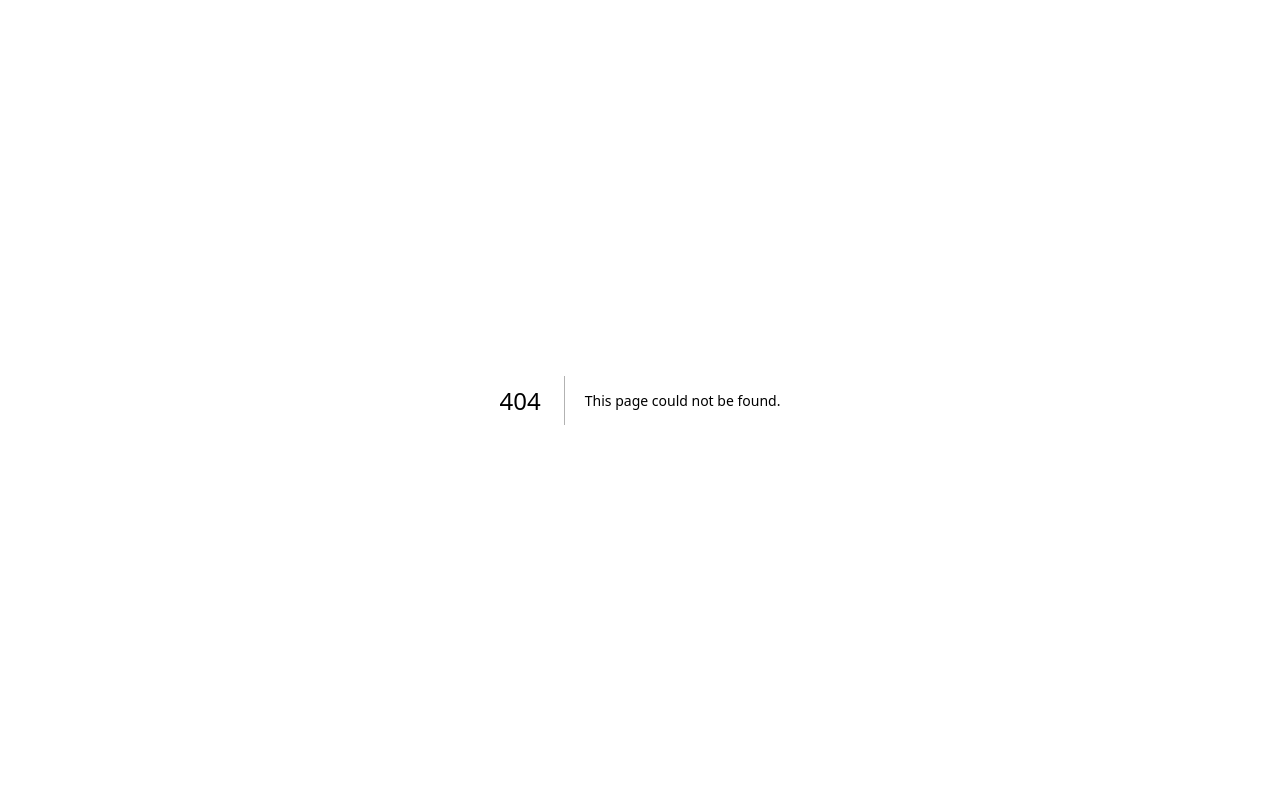
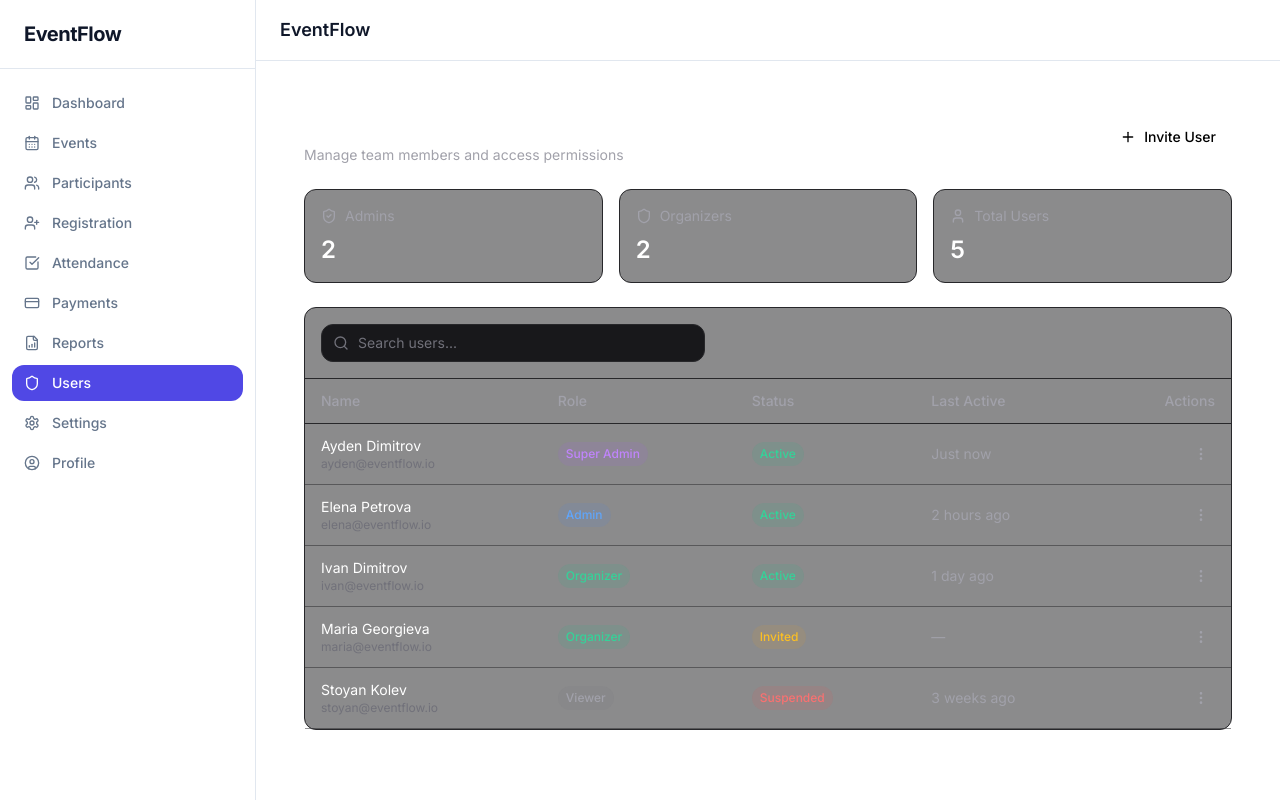
Before and after one commit to AydenisDm/eventflow, a Next.js app: page /users in a window 1280 px wide. Before the commit this address had no page. Built offline with nearby package versions, Linux system fonts and the light colour scheme.

Commit message:
Create page.tsx

```diff
--- /dev/null
+++ b/app/(dashboard)/users/page.tsx
@@ -0,0 +1,141 @@
+"use client";
+
+import { useState } from "react";
+import { Search, Plus, MoreVertical, ShieldCheck, Shield, User } from "lucide-react";
+
+type Role = "Super Admin" | "Admin" | "Organizer" | "Viewer";
+
+interface AppUser {
+  id: string;
+  name: string;
+  email: string;
+  role: Role;
+  status: "active" | "invited" | "suspended";
+  lastActive: string;
+}
+
+const mockUsers: AppUser[] = [
+  { id: "1", name: "Ayden Dimitrov", email: "ayden@eventflow.io", role: "Super Admin", status: "active", lastActive: "Just now" },
+  { id: "2", name: "Elena Petrova", email: "elena@eventflow.io", role: "Admin", status: "active", lastActive: "2 hours ago" },
+  { id: "3", name: "Ivan Dimitrov", email: "ivan@eventflow.io", role: "Organizer", status: "active", lastActive: "1 day ago" },
+  { id: "4", name: "Maria Georgieva", email: "maria@eventflow.io", role: "Organizer", status: "invited", lastActive: "—" },
+  { id: "5", name: "Stoyan Kolev", email: "stoyan@eventflow.io", role: "Viewer", status: "suspended", lastActive: "3 weeks ago" },
+];
+
+const roleStyles: Record<Role, string> = {
+  "Super Admin": "bg-purple-500/10 text-purple-400",
+  Admin: "bg-blue-500/10 text-blue-400",
+  Organizer: "bg-emerald-500/10 text-emerald-400",
+  Viewer: "bg-zinc-500/10 text-zinc-400",
+};
+
+const statusStyles: Record<AppUser["status"], string> = {
+  active: "bg-emerald-500/10 text-emerald-400",
+  invited: "bg-amber-500/10 text-amber-400",
+  suspended: "bg-red-500/10 text-red-400",
+};
+
+export default function UsersPage() {
+  const [search, setSearch] = useState("");
+  const [users] = useState<AppUser[]>(mockUsers);
+
+  const filtered = users.filter(
+    (u) =>
+      u.name.toLowerCase().includes(search.toLowerCase()) ||
+      u.email.toLowerCase().includes(search.toLowerCase())
+  );
+
+  return (
+    <div className="p-6 space-y-6">
+      <div className="flex items-center justify-between">
+        <div>
+          <h1 className="text-2xl font-semibold text-white">Users & Roles</h1>
+          <p className="text-sm text-zinc-400 mt-1">
+            Manage team members and access permissions
+          </p>
+        </div>
+        <button className="flex items-center gap-2 rounded-lg bg-white text-black px-4 py-2 text-sm font-medium hover:bg-zinc-200 transition">
+          <Plus className="h-4 w-4" />
+          Invite User
+        </button>
+      </div>
+
+      <div className="grid grid-cols-1 sm:grid-cols-3 gap-4">
+        <div className="rounded-xl border border-zinc-800 bg-zinc-900/50 p-4">
+          <div className="flex items-center gap-2 text-zinc-400 text-sm">
+            <ShieldCheck className="h-4 w-4" /> Admins
+          </div>
+          <p className="text-2xl font-semibold text-white mt-2">
+            {users.filter((u) => u.role === "Admin" || u.role === "Super Admin").length}
+          </p>
+        </div>
+        <div className="rounded-xl border border-zinc-800 bg-zinc-900/50 p-4">
+          <div className="flex items-center gap-2 text-zinc-400 text-sm">
+            <Shield className="h-4 w-4" /> Organizers
+          </div>
+          <p className="text-2xl font-semibold text-white mt-2">
+            {users.filter((u) => u.role === "Organizer").length}
+          </p>
+        </div>
+        <div className="rounded-xl border border-zinc-800 bg-zinc-900/50 p-4">
+          <div className="flex items-center gap-2 text-zinc-400 text-sm">
+            <User className="h-4 w-4" /> Total Users
+          </div>
+          <p className="text-2xl font-semibold text-white mt-2">{users.length}</p>
+        </div>
+      </div>
+
+      <div className="rounded-xl border border-zinc-800 bg-zinc-900/50">
+        <div className="p-4 border-b border-zinc-800">
+          <div className="relative max-w-sm">
+            <Search className="absolute left-3 top-1/2 -translate-y-1/2 h-4 w-4 text-zinc-500" />
+            <input
+              type="text"
+              placeholder="Search users..."
+              value={search}
+              onChange={(e) => setSearch(e.target.value)}
+              className="w-full rounded-lg bg-zinc-900 border border-zinc-800 pl-9 pr-3 py-2 text-sm text-white placeholder-zinc-500 focus:outline-none focus:ring-1 focus:ring-zinc-600"
+            />
+          </div>
+        </div>
+        <table className="w-full text-sm">
+          <thead>
+            <tr className="text-left text-zinc-400 border-b border-zinc-800">
+              <th className="px-4 py-3 font-medium">Name</th>
+              <th className="px-4 py-3 font-medium">Role</th>
+              <th className="px-4 py-3 font-medium">Status</th>
+              <th className="px-4 py-3 font-medium">Last Active</th>
+              <th className="px-4 py-3 font-medium text-right">Actions</th>
+            </tr>
+          </thead>
+          <tbody>
+            {filtered.map((u) => (
+              <tr key={u.id} className="border-b border-zinc-800/50 hover:bg-zinc-900/70 transition">
+                <td className="px-4 py-3">
+                  <div className="text-white">{u.name}</div>
+                  <div className="text-zinc-500 text-xs">{u.email}</div>
+                </td>
+                <td className="px-4 py-3">
+                  <span className={`inline-flex rounded-full px-2 py-1 text-xs font-medium ${roleStyles[u.role]}`}>
+                    {u.role}
+                  </span>
+                </td>
+                <td className="px-4 py-3">
+                  <span className={`inline-flex rounded-full px-2 py-1 text-xs font-medium capitalize ${statusStyles[u.status]}`}>
+                    {u.status}
+                  </span>
+                </td>
+                <td className="px-4 py-3 text-zinc-400">{u.lastActive}</td>
+                <td className="px-4 py-3 text-right">
+                  <button className="rounded-lg p-1.5 hover:bg-zinc-800 transition text-zinc-400">
+                    <MoreVertical className="h-4 w-4" />
+                  </button>
+                </td>
+              </tr>
+            ))}
+          </tbody>
+        </table>
+      </div>
+    </div>
+  );
+}
```
